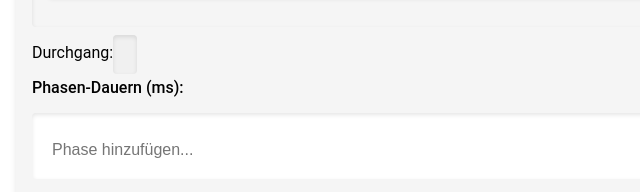
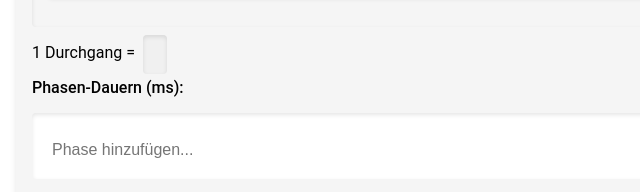
Before and after one commit to JannisMCMXCV/SignalPatterns, a plain HTML site: page SignalPatterns/data/index.html in a window 1280 px wide. Shown: the part 306-498 px from the top of the page, 0-640 px from the left. Drawn offline with Linux system fonts and the light colour scheme; no server answers.

Commit message:
fixes html error

```diff
--- a/SignalPatterns/data/index.html
+++ b/SignalPatterns/data/index.html
@@ -34,7 +34,7 @@
           </div>
         </div>
 
-        <label for="calculated-duration"></label>Durchgang:</label>
+        <span>1 Durchgang = </span>
         <span class="calculated-duration" id="calculated-duration"></span>
 
         <div class="morse-display" id="morseDisplay"></div>
@@ -61,7 +61,7 @@
           </div>
         </div>
         <div class="pattern-input">
-          <label for="calculated-duration"></label>Durchgang:</label>
+          <span>1 Durchgang = </span>
           <span class="calculated-duration" id="calculatedDuration"></span>
           <label>Phasen-Dauern (ms):</label>
           <div class="pattern-phases" id="patternPhases">
--- a/SignalPatterns/data/style.css
+++ b/SignalPatterns/data/style.css
@@ -227,6 +227,7 @@ textarea {
 
 .calculated-duration {
   margin-top: 16px;
+  margin-left:8px;
   padding: 12px;
   background-color: #f0f0f0;
   box-shadow: inset 0 2px 4px rgba(0,0,0,0.1);
```
